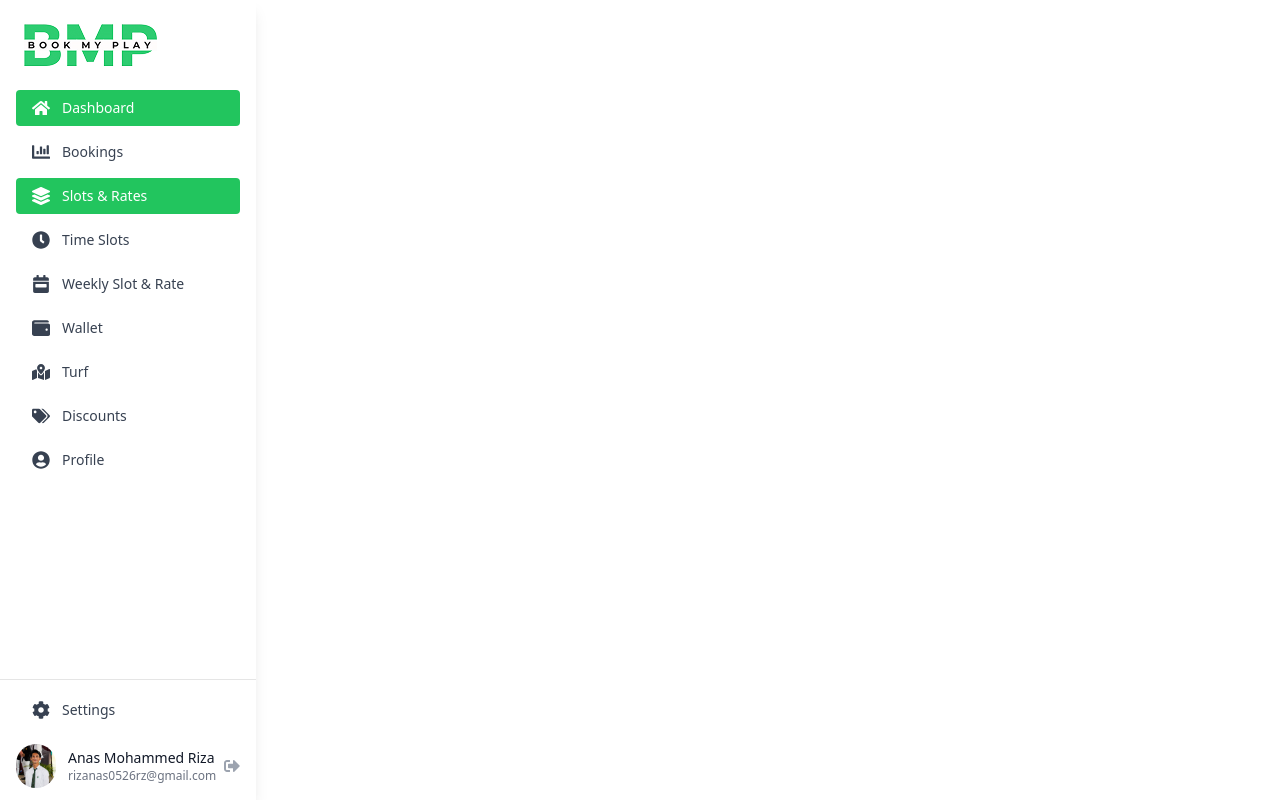
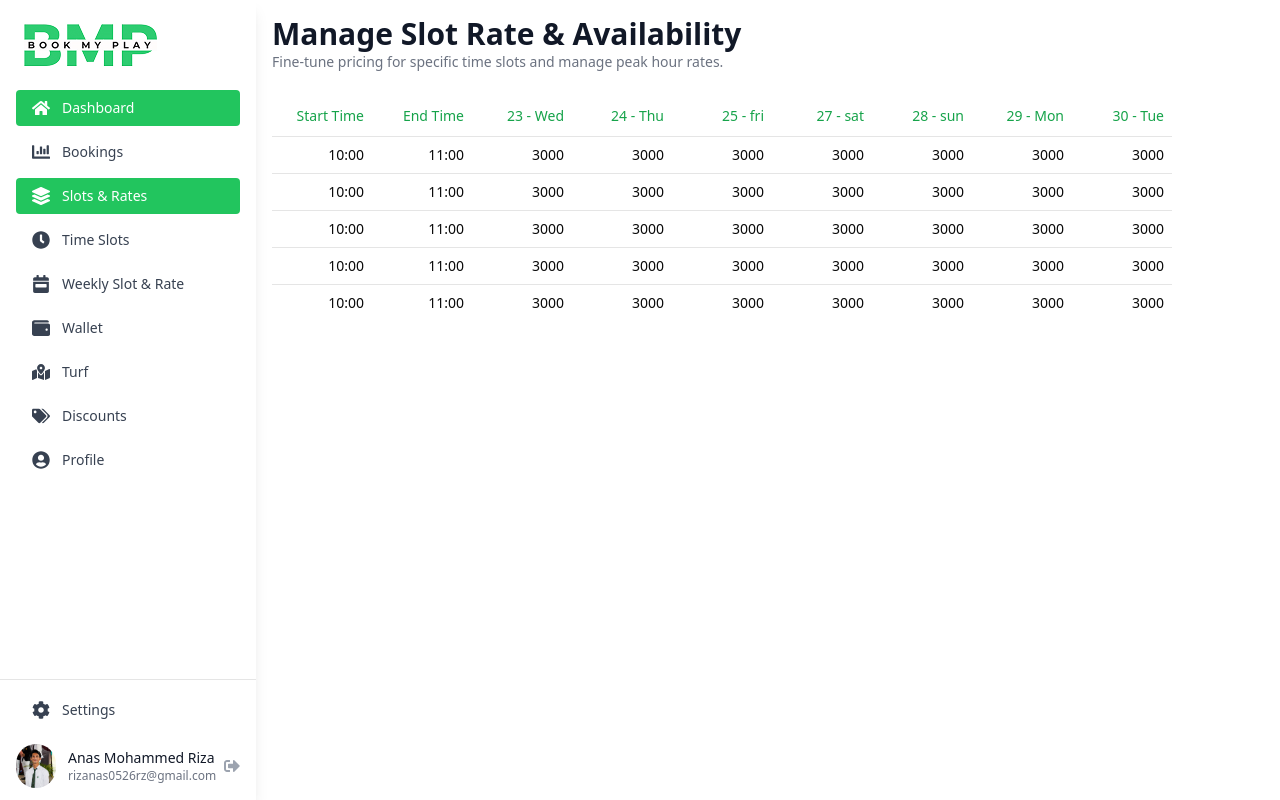
Before and after one commit to Anasriza26/bmp-web-application, a Next.js app: page /cliendsite/slots-rates in a window 1280 px wide. Built offline with nearby package versions, Linux system fonts and the light colour scheme.

Commit message:
feat: add slots rates management component and button UI component

```diff
--- a/app/cliendsite/discounts/page.tsx
+++ b/app/cliendsite/discounts/page.tsx
@@ -1,10 +1,13 @@
 import Sidebar from '@/components/Sidebar/sidebar'
+// import { Button } from "@/components/ui/button"
+
 import React from 'react'
 
 const page = () => {
   return (<>
   <div className="">
     <Sidebar />
+    {/* <Button className='"bg-white text-green-600 px-2 py-1 rounded text-sm ' >Button</Button> */}
   </div>
   </>
   )
--- a/app/cliendsite/slots-rates/page.tsx
+++ b/app/cliendsite/slots-rates/page.tsx
@@ -1,10 +1,12 @@
 import Sidebar from '@/components/Sidebar/sidebar'
+import Slotsrates from '@/components/sections/slotsrates'
 import React from 'react'
 
 const page = () => {
   return (<>
-  <div className="">
+  <div className="flex flex-col lg:flex-row">
     <Sidebar />
+    <Slotsrates />
   </div>
   </>
   )
--- a/app/page.tsx
+++ b/app/page.tsx
@@ -2,25 +2,26 @@ import Image from "next/image";
 import Logo from "../public/BMP-Logo.jpg";
 import GoogleIcon from "../public/google-icon.jpg";
 import Link from "next/link";
+
 export default function Home() {
   return (
     <>
       <main
-  className="flex flex-col justify-center items-center min-h-screen bg-cover bg-center relative"
+        className="flex flex-col justify-center items-center min-h-screen bg-cover bg-center relative px-2 sm:px-4"
         style={{ backgroundImage: "url('/bg-img.jpg')" }}
       >
-  <div className="m-[210px] w-[343px]">
-    <Image src={Logo} alt="Logo Image" className="mx-auto mb-10" />
-    <div className="text-start mb-6 font-inter">
-      <div className="font-semibold text-2xl leading-8 text-[#101828] pb-[2px]">
+        <div className="w-full max-w-[95vw] sm:max-w-md md:max-w-lg lg:max-w-xl m-0 sm:my-24 bg-white bg-opacity-90 rounded-xl shadow-lg p-4 sm:p-10">
+          <Image src={Logo} alt="Logo Image" className="mx-auto mb-6 sm:mb-10 w-20 h-20 sm:w-24 sm:h-24 object-contain" />
+          <div className="text-start mb-4 sm:mb-6 font-inter">
+            <div className="font-semibold text-xl sm:text-3xl leading-7 sm:leading-8 text-[#101828] pb-[2px]">
               Sign in
             </div>
-      <p className="font-normal text-base leading-6 tracking-normal text-[#667085]">
+            <p className="font-normal text-sm sm:text-base leading-5 sm:leading-6 tracking-normal text-[#667085]">
               Welcome back! Please enter your details.
             </p>
           </div>
           <form className="font-inter">
-      <div className="mb-4">
+            <div className="mb-3 sm:mb-4">
               <label
                 htmlFor="email"
                 className="font-medium text-sm leading-5 tracking-normal"
@@ -31,10 +32,10 @@ export default function Home() {
                 type="email"
                 id="email"
                 required
-          className="w-[343px] h-[44px] gap-2 rounded-lg border border-gray-300 pt-2.5 pr-3.5 pb-2.5 pl-3.5"
+                className="w-full h-[42px] rounded-lg border border-gray-300 pt-2.5 pr-3.5 pb-2.5 pl-3.5 mt-1 text-sm"
               />
             </div>
-      <div className="mb-4">
+            <div className="mb-3 sm:mb-4">
               <label
                 htmlFor="password"
                 className="font-medium text-sm leading-5 tracking-normal"
@@ -45,46 +46,48 @@ export default function Home() {
                 type="password"
                 id="password"
                 required
-          className="w-[343px] h-[44px] gap-2 rounded-lg border border-gray-300 pt-2.5 pr-3.5 pb-2.5 pl-3.5"
+                className="w-full h-[42px] rounded-lg border border-gray-300 pt-2.5 pr-3.5 pb-2.5 pl-3.5 mt-1 text-sm"
               />
             </div>
 
-      <div className="flex justify-between items-center mb-4 font-inter font-medium mt-4">
+            <div className="flex flex-col sm:flex-row justify-between items-start sm:items-center mb-3 sm:mb-4 font-inter font-medium mt-3 sm:mt-4 gap-2">
               <div className="flex items-center">
                 <input type="checkbox" id="remember-me" className="mr-2" />
-          <label htmlFor="remember-me" className="text-sm">
+                <label htmlFor="remember-me" className="text-xs sm:text-sm">
                   Remember for 30 days
                 </label>
               </div>
-        <Link href="#" className="text-[#344054] text-sm">
+              <Link href="#" className="text-[#344054] text-xs sm:text-sm mt-2 sm:mt-0">
                 Forgot password?
               </Link>
             </div>
 
-      <div className="mb-4">
-        <Link href="/onboarding"><button
+            <div className="mb-3 sm:mb-4">
+              <Link href="/onboarding">
+                <button
                   type="submit"
-          className="w-full bg-btncolor text-white py-2 rounded-[8px] mb-4 font-semibold"
+                  className="w-full bg-btncolor text-white py-2 rounded-[8px] mb-3 sm:mb-4 font-semibold text-base"
                 >
                   Sign in
-        </button></Link>
+                </button>
+              </Link>
               <button
-          type="submit"
-          className="w-full border flex items-center justify-center py-2 rounded font-semibold"
+                type="button"
+                className="w-full border flex items-center justify-center py-2 rounded font-semibold text-base"
               >
                 <Image
                   src={GoogleIcon}
                   alt="Google"
-            width={24}
-            height={24}
+                  width={22}
+                  height={22}
                   className="mr-2"
                 />
                 Sign in with Google
               </button>
             </div>
           </form>
-    <div className="text-center mt-6">
-      <p>
+          <div className="text-center mt-4 sm:mt-6">
+            <p className="text-sm">
               Don't have an account?{" "}
               <Link href="#" className="text-[#344054] font-semibold">
                 Sign up
@@ -94,7 +97,7 @@ export default function Home() {
         </div>
 
         {/* cookies text moved outside, centered at bottom */}
-  <div className="absolute bottom-8 text-center text-xs text-gray-500 w-[500px] font-inter font-bold leading-none tracking-normal">
+        <div className="absolute bottom-2 sm:bottom-4 left-1/2 -translate-x-1/2 text-center text-[10px] sm:text-xs text-gray-500 w-[95vw] max-w-lg font-inter font-bold leading-tight tracking-normal px-1 sm:px-2">
           <p>
             BookMyPlay uses cookies for analytics personalized content and ads.
             <br />
--- /dev/null
+++ b/components/sections/slotsrates.tsx
@@ -0,0 +1,95 @@
+import Header from "../common/header";
+import Table from "../common/table";
+
+
+
+const headers = [
+  { label: "Start Time", className: " text-right w-[100px] text-green-600" },
+  { label: "End Time" ,className: " text-right w-[100px] text-green-600" },
+  { label: "23 - Wed" ,className: " text-right w-[100px] text-green-600" },
+  { label: "24 - Thu", className: " text-right w-[100px] text-green-600" },
+  { label: "25 - fri", className: " text-right w-[100px] text-green-600" },
+  { label: "27 - sat", className: "text-right w-[100px] text-green-600" },
+  { label: "28 - sun", className: "text-right w-[100px] text-green-600" },
+  { label: "29 - Mon", className: "text-right w-[100px] text-green-600" },
+  { label: "30 - Tue", className: "text-right w-[100px] text-green-600" },
+];
+
+const rows = [
+  [
+    { value: "10:00", alignRight: true },
+    { value: "11:00",alignRight: true },
+    { value: "3000",alignRight: true },
+    { value: "3000", alignRight: true },
+    { value: "3000", alignRight: true },
+    { value: "3000", alignRight: true },
+    { value: "3000", alignRight: true },
+    { value: "3000", alignRight: true },
+    { value: "3000", alignRight: true },
+  ],
+  [
+    { value: "10:00",alignRight: true  },
+    { value: "11:00",alignRight: true },
+    { value: "3000", alignRight: true },
+    { value: "3000", alignRight: true },
+    { value: "3000", alignRight: true },
+    { value: "3000", alignRight: true },
+    { value: "3000", alignRight: true },
+    { value: "3000", alignRight: true },
+    { value: "3000", alignRight: true },
+  ],
+  [
+    { value: "10:00",alignRight: true  },
+    { value: "11:00",alignRight: true },
+    { value: "3000", alignRight: true },
+    { value: "3000", alignRight: true },
+    { value: "3000", alignRight: true },
+    { value: "3000", alignRight: true },
+    { value: "3000", alignRight: true },
+    { value: "3000", alignRight: true },
+    { value: "3000", alignRight: true },
+  ],
+  [
+    { value: "10:00",alignRight: true  },
+    { value: "11:00",alignRight: true },
+    { value: "3000", alignRight: true },
+    { value: "3000", alignRight: true },
+    { value: "3000", alignRight: true },
+    { value: "3000", alignRight: true },
+    { value: "3000", alignRight: true },
+    { value: "3000", alignRight: true },
+    { value: "3000", alignRight: true },
+  ],
+  [
+    { value: "10:00",alignRight: true  },
+    { value: "11:00",alignRight: true },
+    { value: "3000", alignRight: true },
+    { value: "3000", alignRight: true },
+    { value: "3000", alignRight: true },
+    { value: "3000", alignRight: true },
+    { value: "3000", alignRight: true },
+    { value: "3000", alignRight: true },
+    { value: "3000", alignRight: true },
+  ],
+];
+
+const slotsrates = () => {
+  return (
+    <>
+     <div className="flex flex-col lg:flex-col mx-4 my-4">
+        <Header
+        title="Manage Slot Rate & Availability"
+        subtitle="Fine-tune pricing for specific time slots and manage peak hour rates."
+      />
+
+      <Table
+      caption=""
+      headers={headers}
+      rows={rows}/>
+     </div>
+
+    </>
+  );
+};
+
+export default slotsrates;
--- /dev/null
+++ b/components/ui/button.tsx
@@ -0,0 +1,57 @@
+import * as React from "react"
+import { Slot } from "@radix-ui/react-slot"
+import { cva, type VariantProps } from "class-variance-authority"
+
+import { cn } from "@/lib/utils"
+
+const buttonVariants = cva(
+  "inline-flex items-center justify-center gap-2 whitespace-nowrap rounded-md text-sm font-medium transition-colors focus-visible:outline-none focus-visible:ring-1 focus-visible:ring-ring disabled:pointer-events-none disabled:opacity-50 [&_svg]:pointer-events-none [&_svg]:size-4 [&_svg]:shrink-0",
+  {
+    variants: {
+      variant: {
+        default:
+          "bg-primary text-primary-foreground shadow hover:bg-primary/90",
+        destructive:
+          "bg-destructive text-destructive-foreground shadow-sm hover:bg-destructive/90",
+        outline:
+          "border border-input bg-background shadow-sm hover:bg-accent hover:text-accent-foreground",
+        secondary:
+          "bg-secondary text-secondary-foreground shadow-sm hover:bg-secondary/80",
+        ghost: "hover:bg-accent hover:text-accent-foreground",
+        link: "text-primary underline-offset-4 hover:underline",
+      },
+      size: {
+        default: "h-9 px-4 py-2",
+        sm: "h-8 rounded-md px-3 text-xs",
+        lg: "h-10 rounded-md px-8",
+        icon: "h-9 w-9",
+      },
+    },
+    defaultVariants: {
+      variant: "default",
+      size: "default",
+    },
+  }
+)
+
+export interface ButtonProps
+  extends React.ButtonHTMLAttributes<HTMLButtonElement>,
+    VariantProps<typeof buttonVariants> {
+  asChild?: boolean
+}
+
+const Button = React.forwardRef<HTMLButtonElement, ButtonProps>(
+  ({ className, variant, size, asChild = false, ...props }, ref) => {
+    const Comp = asChild ? Slot : "button"
+    return (
+      <Comp
+        className={cn(buttonVariants({ variant, size, className }))}
+        ref={ref}
+        {...props}
+      />
+    )
+  }
+)
+Button.displayName = "Button"
+
+export { Button, buttonVariants }
```
Lines whose indentation alone changed are shown as unchanged.
